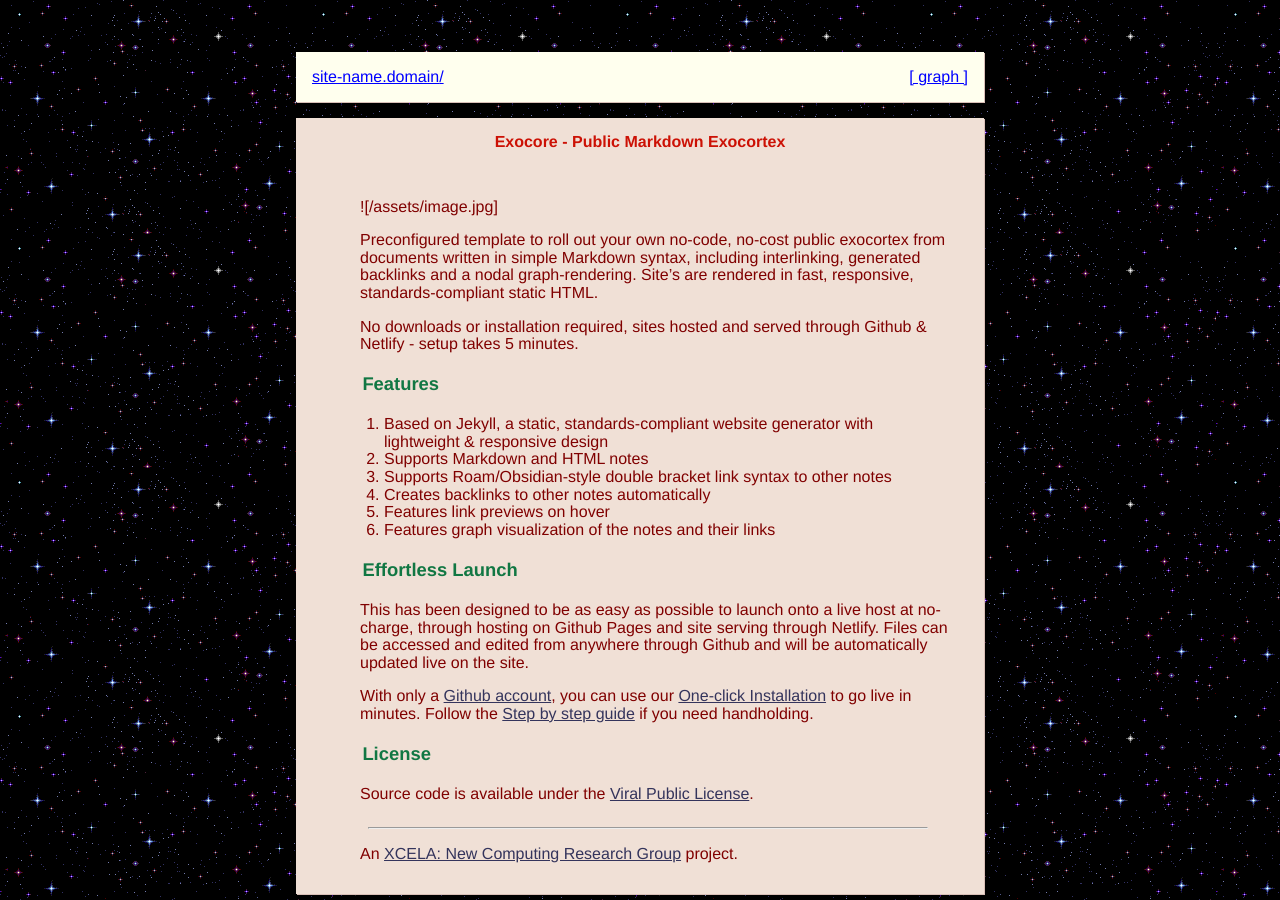
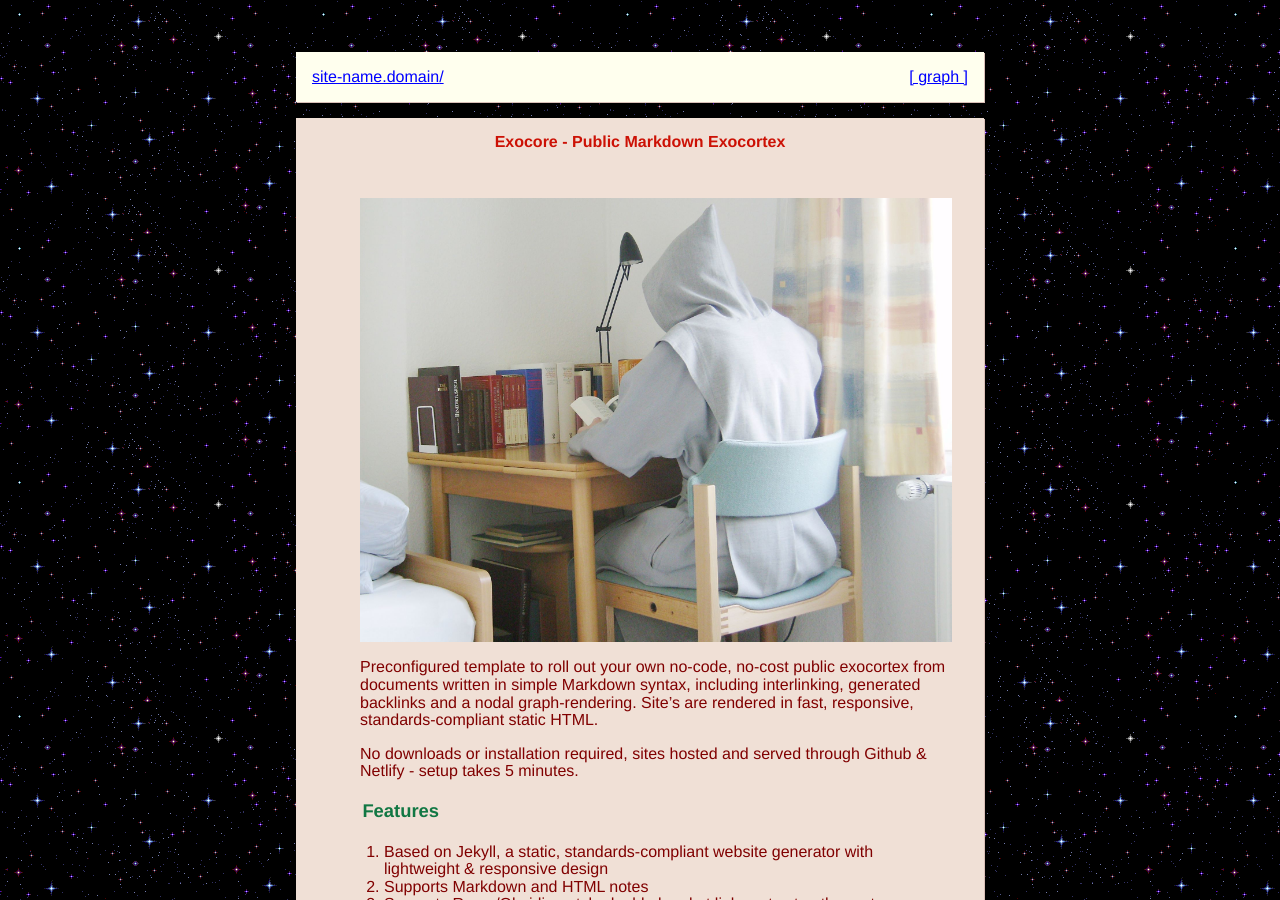
Before and after one commit to xcela/Exocore, a Jekyll site: the page built from _pages/index.md, in a window 1280 px wide and 900 px high. Built offline with Jekyll 4.4.1, drawn with Linux system fonts in a browser that asks for light colours.

Commit message:
Update index.md

```diff
--- a/_pages/index.md
+++ b/_pages/index.md
@@ -5,7 +5,7 @@ id: home
 permalink: /
 ---
 
-![/assets/image.jpg]
+![study-monk](/assets/image.jpg)
 
 Preconfigured template to roll out your own no-code, no-cost public exocortex from documents written in simple Markdown syntax, including interlinking, generated backlinks and a nodal graph-rendering. Site's are rendered in fast, responsive, standards-compliant static HTML.
 
```
